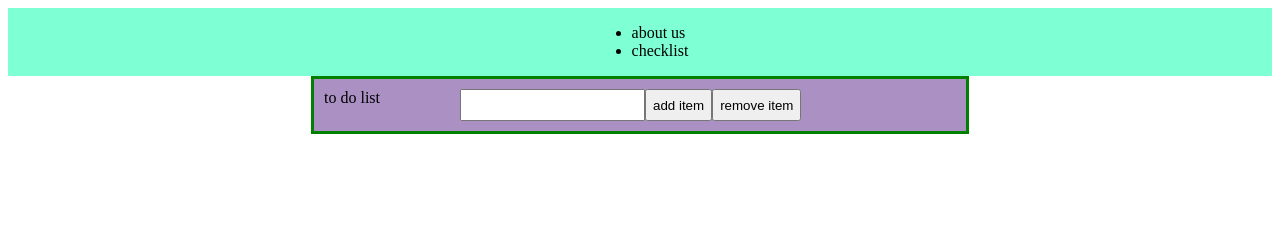
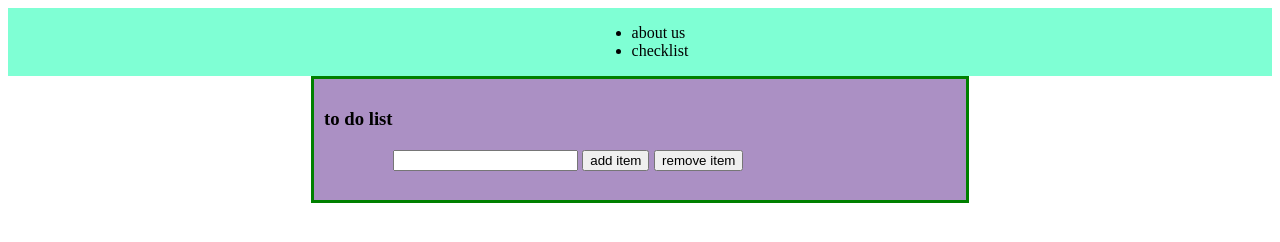
Before and after one commit to Aeyan-Arts/checklist, a plain HTML site: page checklist/index.html in a window 1280 px wide. Drawn offline with Linux system fonts and the light colour scheme.

Commit message:
Update index.html
update

```diff
--- a/checklist/index.html
+++ b/checklist/index.html
@@ -3,7 +3,7 @@
 <head>
     <meta charset="UTF-8">
     <meta name="viewport" content="width=device-width, initial-scale=1.0">
-    <link rel="stylesheet" href="/style.css">
+    <link rel="stylesheet" href="style.css">
     <title>ToDo-checklist</title>
 </head>
 <body>
@@ -14,15 +14,14 @@
         </ul>
     </nav>
     <div id = 'container'>
-        <label for="fname">to do list</label><br>
+        <h3>to do list<h3><br>
         <ul id = "myList">
         </ul>
-        <ul id="myList"></ul>
-        <input type="text" id="newItem"/>
+        <input type = "text" id="newItem" value="">
         <button onclick="addItem()">add item</button>
         <button onclick="removeItem()">remove item</button>
     </div>
-    <script src="/script.js">
+    <script src="script.js">
     </script>
 </body>
 </html>
```
